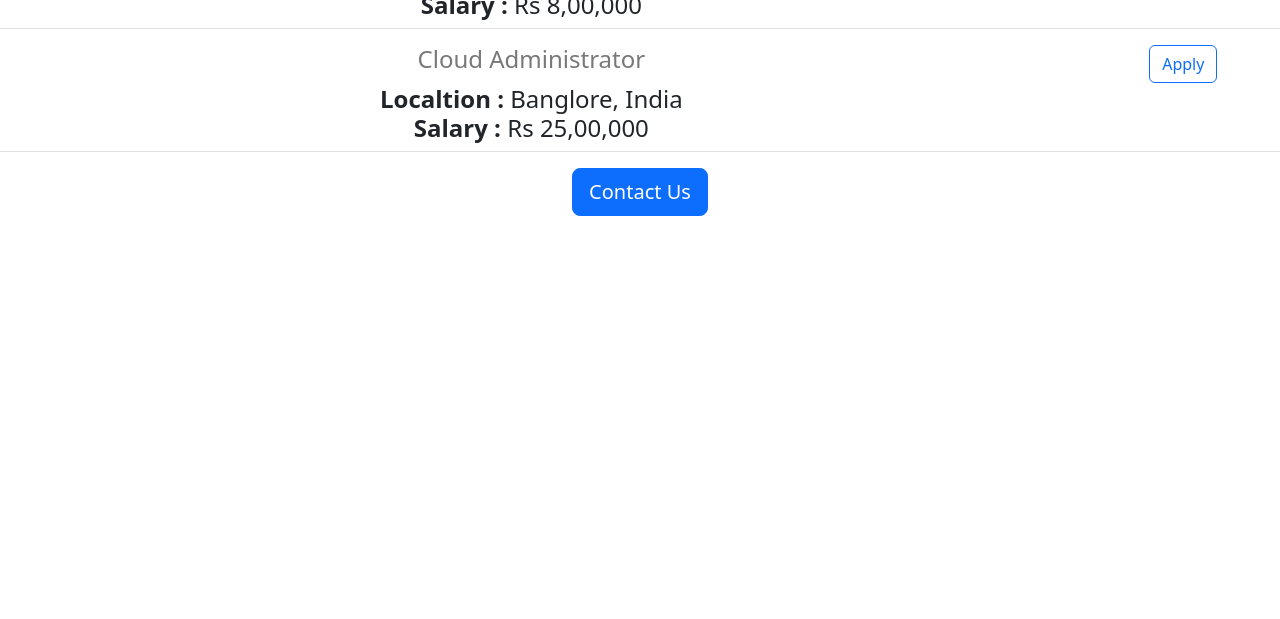
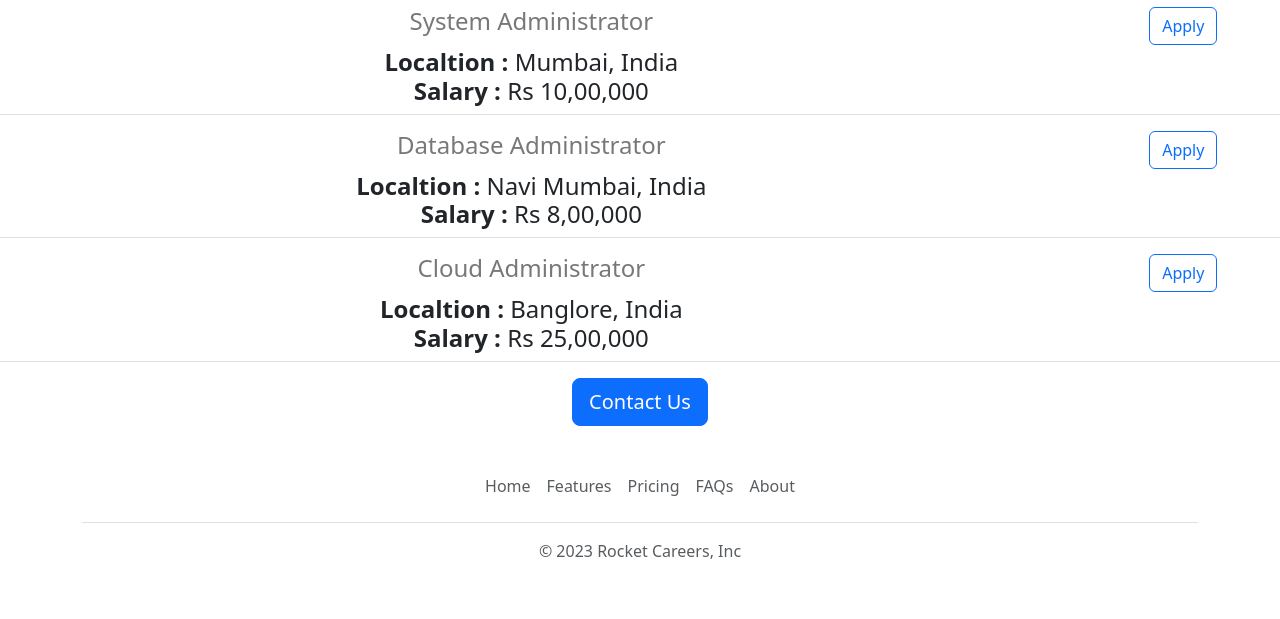
Before and after one commit to BALASUBRAMANI619/Rocket-Career-Website, a Flask app: page / in a window 1280 px wide. Shown: the part 847-1466 px from the top of the page. Before the commit the page ends 1063 px from the top, so only its background shows below. Run offline with Flask 3, Linux system fonts and the light colour scheme.

Commit message:
modified buttons and Href

```diff
--- /dev/null
+++ b/templates/footer.html
@@ -0,0 +1,12 @@
+<div class="container">
+  <footer class="py-3 my-4">
+    <ul class="nav justify-content-center border-bottom pb-3 mb-3">
+      <li class="nav-item"><a href="https://rocket-career-website.balasubramanina.repl.co/" class="nav-link px-2 text-body-secondary">Home</a></li>
+      <li class="nav-item"><a href="#" class="nav-link px-2 text-body-secondary">Features</a></li>
+      <li class="nav-item"><a href="#" class="nav-link px-2 text-body-secondary">Pricing</a></li>
+      <li class="nav-item"><a href="#" class="nav-link px-2 text-body-secondary">FAQs</a></li>
+      <li class="nav-item"><a href="#" class="nav-link px-2 text-body-secondary">About</a></li>
+    </ul>
+    <p class="text-center text-body-secondary">&copy; 2023 Rocket Careers, Inc</p>
+  </footer>
+</div>
--- a/templates/home.html
+++ b/templates/home.html
@@ -15,12 +15,20 @@
         <link href="https://cdn.jsdelivr.net/npm/bootstrap@5.3.2/dist/css/bootstrap.min.css" rel="stylesheet" integrity="sha384-T3c6CoIi6uLrA9TneNEoa7RxnatzjcDSCmG1MXxSR1GAsXEV/Dwwykc2MPK8M2HN" crossorigin="anonymous">
     </head>
     <body>
+      {% include 'nav.html'%}
+
+      <img id="banner" src="static/banner.jpg" height="320" width="420">
     <div class="text-center">
     <h1 class="fw-bold">Rocket Careers</h1>
-    <img id="banner" src="static/banner.jpg" height="320" width="420">
 
-    <h2>About Rocket</h2>
+<div class="row" style="margin-bottom:16px">
+  <div class="col-md-6">
     <p class="lead">    Lorem ipsum dolor sit amet, consectetur adipiscing elit, sed do eiusmod tempor incididunt ut labore et dolore magna aliqua. Ut enim ad minim veniam, quis nostrud exercitation ullamco laboris nisi ut aliquip ex ea commodo consequat. Duis aute irure dolor in reprehenderit in voluptate velit esse cillum dolore eu fugiat nulla pariatur. Excepteur sint occaecat cupidatat non proident, sunt in culpa qui officia deserunt mollit anim id est laborum.</p>
+  </div>
+  <div class="d-none d-md-block col-6">
+  <img src="/static/people.jpg" style="height:320px;border-radius:4px;">
+  </div>
+</div>
 
     <h2>Open Positions</h2>
     <div>
@@ -29,9 +37,9 @@
         {% endfor %}
     </div>
     <div >
-    <button class="btn btn-primary btn-lg">Contact Us</button>
+    <a href="mailto:email@example.com?subject=Question%20about%20Job%20opening&body=My%20name%3A%20%3Cyour%20full%20name%3E%0D%0AMy%20Question%3A%20---My%20question%3A---%0D%0A" class="btn btn-primary btn-lg">Contact Us</a>
     </div>
     </div>
-    </body>
+    {% include 'footer.html' %}
 </body>
 </html>
--- a/templates/jobitem.html
+++ b/templates/jobitem.html
@@ -9,6 +9,7 @@
         {% endif %}
     </div>
     <div class="col-2">
-        <button type="button" class="btn btn-outline-primary">Apply</button>
+        <a href="mailto:email@example.com?subject=Application%20for%20{{job['title']}}&body=My%20name%3A%20%3Cyour%20full%20name%3E%0D%0AMy%20LinkedIn%20link%3A%20%3Clink%3E%0D%0AMy%20Resume%3A%20%3Cresume%20link%3E%0D%0A" type="button" class="btn btn-outline-primary">Apply</a>
+
     </div>
 </div>
--- /dev/null
+++ b/templates/nav.html
@@ -0,0 +1,10 @@
+<nav class="navbar bg-light shadow-sm fixed-top">
+  <div class="container-fluid">
+    <a class="navbar-brand" href="#">
+      <img src="/static/logo.svg" alt="Logo" width="30" height="24" class="d-inline-block align-text-top">
+      Rocket
+    </a>
+  </div>
+</nav>
+
+<div style="height:56px"></div>
```
Also changed, not shown: static/logo.svg (added), 1 other file.
